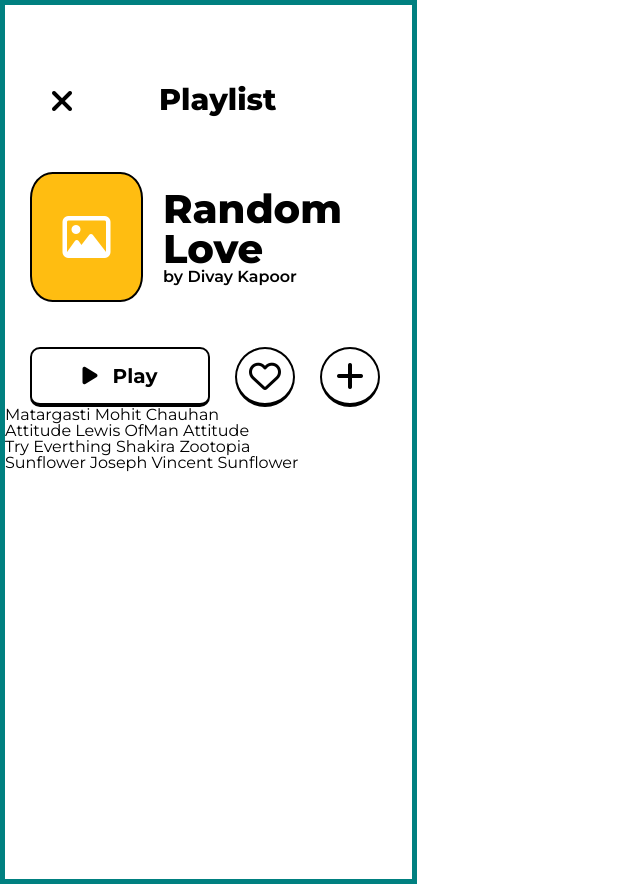
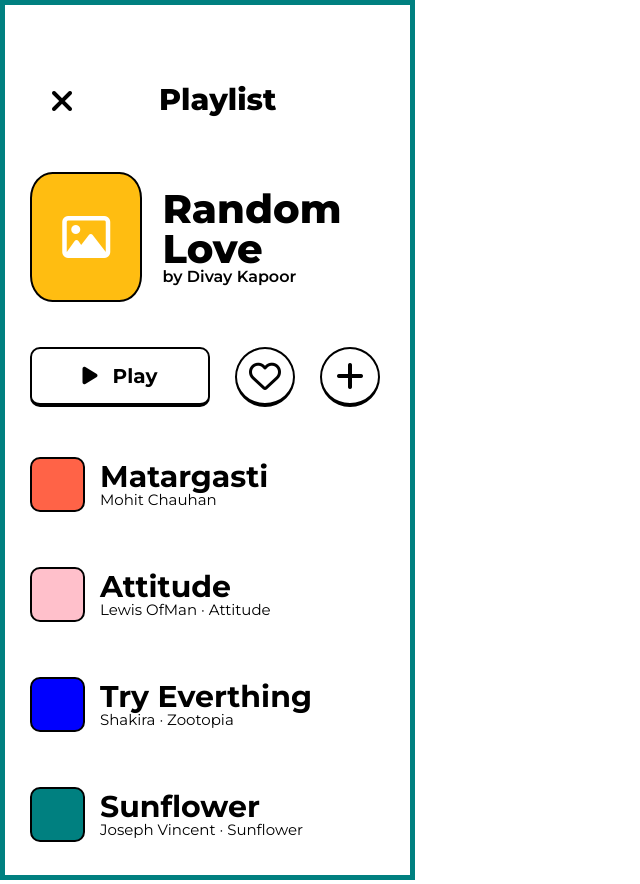
Before and after one commit to Kenny-KH/assignment-9, a plain HTML site: page index.html in a window 1280 px wide. Shown: the whole page, without its empty margins (0-640 px from the left). Drawn offline with nearby package versions, Linux system fonts and the light colour scheme.

Commit message:
22.01.26 Finished

```diff
--- a/index.html
+++ b/index.html
@@ -47,21 +47,35 @@
     </div>
 </div>
     <div class="playlist">
-      <div class="playlist__song-logo"></div>
-      <span class="playlist__title">Matargasti</span>
-      <span class="playlist__singer">Mohit Chauhan</span>
-
-      <div class="playlist__song-logo"></div>
-      <span class="playlist__title">Attitude</span>
-      <span class="playlist__singer">Lewis OfMan Attitude</span>
-
-      <div class="playlist__song-logo"></div>
-      <span class="playlist__title">Try Everthing</span>
-      <span class="playlist__singer">Shakira Zootopia</span>
-
-      <div class="playlist__song-logo"></div>
-      <span class="playlist__title">Sunflower</span>
-      <span class="playlist__singer">Joseph Vincent Sunflower</span>
+        <div class="playlist__song1">
+            <div class="playlist__song-logo__tomato"></div>
+                <div class="playlist__box1">
+                    <span class="playlist__title1">Matargasti</span>
+                    <span class="playlist__singer1">Mohit Chauhan</span>
+                </div>
+        </div>
+        <div class="playlist__song2">
+            <div class="playlist__song-logo__pink"></div>
+                <div class="playlist__box2">
+                    <span class="playlist__title2">Attitude</span>
+                    <span class="playlist__singer2">Lewis OfMan · Attitude</span>
+                </div>
+            </div>
+        </div>
+        <div class="playlist__song3">
+            <div class="playlist__song-logo__blue"></div>
+                <div class="playlist__box3">
+                    <span class="playlist__title3">Try Everthing</span>
+                    <span class="playlist__singer3">Shakira · Zootopia</span>
+                </div>
+        </div>
+        <div class="playlist__song4">
+            <div class="playlist__song-logo__teal"></div>
+                <div class="playlist__box4">
+                    <span class="playlist__title4">Sunflower</span>
+                    <span class="playlist__singer4">Joseph Vincent · Sunflower</span>
+                </div>
+            </div>
     </div>
   </body>
 
--- a/style.css
+++ b/style.css
@@ -7,8 +7,8 @@
 
 body {
   font-family: "Montserrat", sans-serif;
-  width: 417px;
-  height: 884px;
+  width: 415px;
+  height: 880px;
   border: 5px solid teal;
 }
 
@@ -51,7 +51,7 @@ body {
 .current-song__title {
   font-size: 40px;
   font-weight: 800;
-  display: block;
+  display: flex;
   margin-left: 20px;
 }
 
@@ -108,3 +108,131 @@ body {
   border-bottom: 4px solid black;
   border-radius: 50%;
 }
+
+.playlist__song1 {
+  display: flex;
+  width: 300px;
+  height: 60px;
+  margin-top: 50px;
+  margin-left: 25px;
+}
+
+.playlist__song-logo__tomato {
+  height: 55px;
+  width: 55px;
+  background-color: tomato;
+  border: 2px solid black;
+  border-radius: 10px;
+}
+
+.playlist__box1 {
+  display: flex;
+  flex-direction: column;
+  margin-top: 5px;
+}
+.playlist__title1 {
+  margin-left: 15px;
+  font-size: 30px;
+  font-weight: 700;
+}
+
+.playlist__singer1 {
+  margin-left: 15px;
+  font-size: 15px;
+}
+
+.playlist__song2 {
+  display: flex;
+  width: 300px;
+  height: 60px;
+  margin-top: 50px;
+  margin-left: 25px;
+}
+
+.playlist__song-logo__pink {
+  height: 55px;
+  width: 55px;
+  background-color: pink;
+  border: 2px solid black;
+  border-radius: 10px;
+}
+
+.playlist__box2 {
+  display: flex;
+  flex-direction: column;
+  margin-top: 5px;
+}
+.playlist__title2 {
+  margin-left: 15px;
+  font-size: 30px;
+  font-weight: 700;
+}
+
+.playlist__singer2 {
+  margin-left: 15px;
+  font-size: 15px;
+}
+
+.playlist__song3 {
+  display: flex;
+  width: 300px;
+  height: 60px;
+  margin-top: 50px;
+  margin-left: 25px;
+}
+
+.playlist__song-logo__blue {
+  height: 55px;
+  width: 55px;
+  background-color: blue;
+  border: 2px solid black;
+  border-radius: 10px;
+}
+
+.playlist__box3 {
+  display: flex;
+  flex-direction: column;
+  margin-top: 5px;
+}
+.playlist__title3 {
+  margin-left: 15px;
+  font-size: 30px;
+  font-weight: 700;
+}
+
+.playlist__singer3 {
+  margin-left: 15px;
+  font-size: 15px;
+}
+
+.playlist__song4 {
+  display: flex;
+  width: 300px;
+  height: 60px;
+  margin-top: 50px;
+  margin-left: 25px;
+}
+
+.playlist__song-logo__teal {
+  height: 55px;
+  width: 55px;
+  background-color: teal;
+  border: 2px solid black;
+  border-radius: 10px;
+}
+
+.playlist__box4 {
+  display: flex;
+  flex-direction: column;
+  margin-top: 5px;
+}
+.playlist__title4 {
+  margin-left: 15px;
+  font-size: 30px;
+  font-weight: 700;
+}
+
+.playlist__singer4 {
+  margin-left: 15px;
+  font-size: 15px;
+}
```
